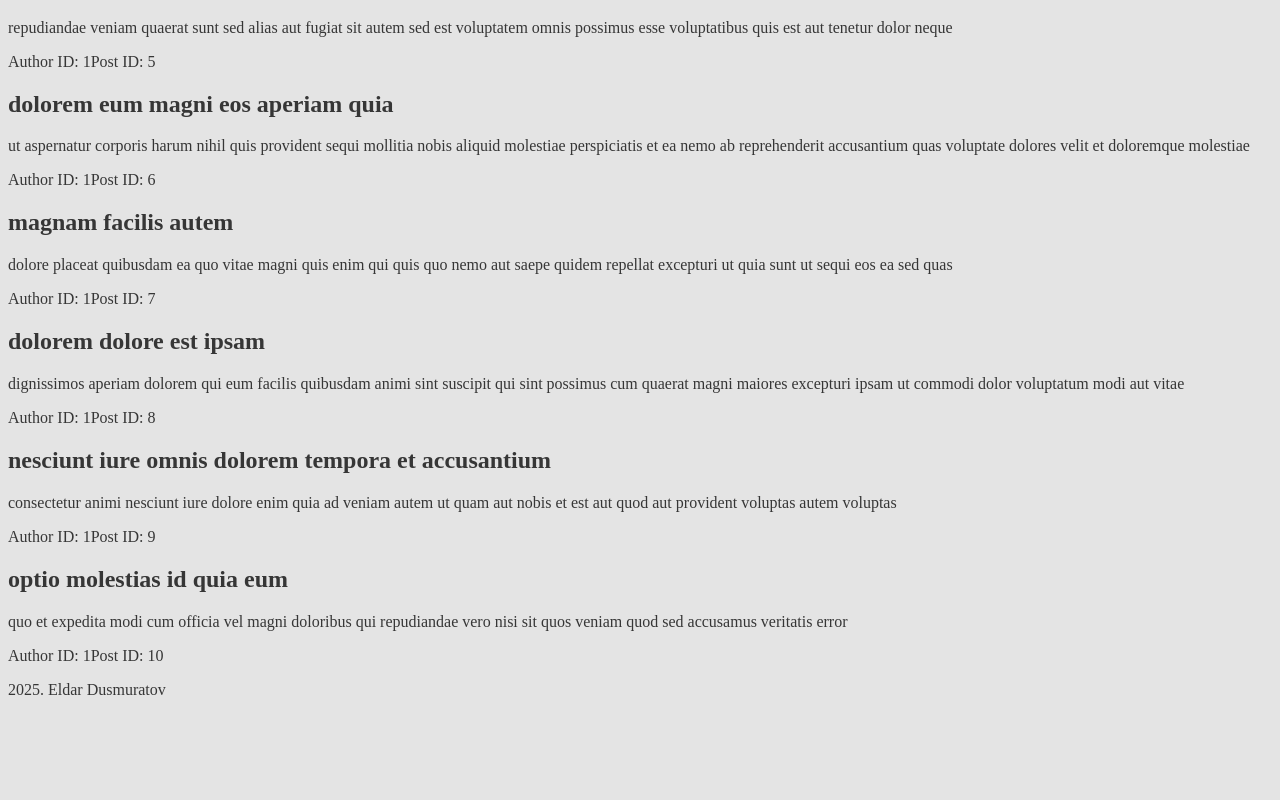
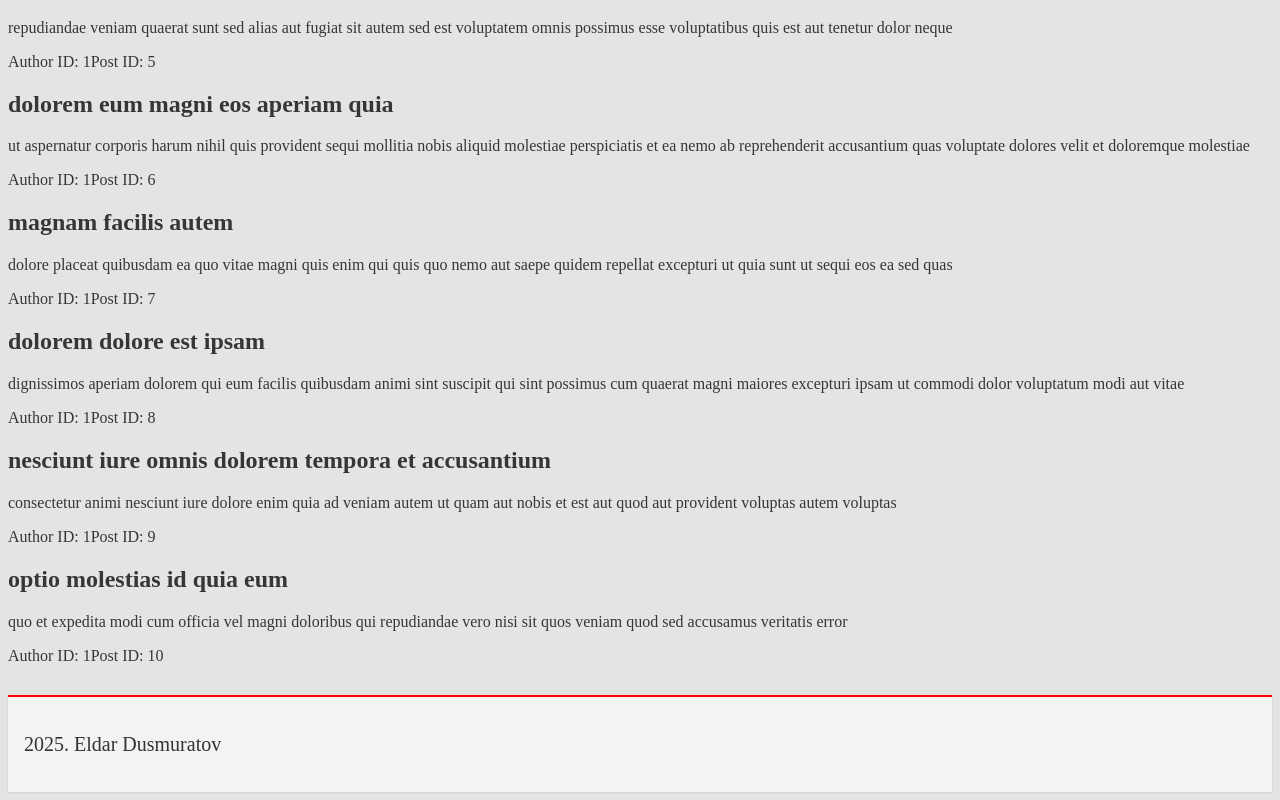
Before and after one commit to doosmurano/posts-app, a React (Vite) app: page / in a window 1280 px wide. Shown: the part 719-1519 px from the top of the page. Before the commit the page ends 1434 px from the top, so only its background shows below. Built offline with nearby package versions, Linux system fonts and the light colour scheme.

Commit message:
feat: Добавит стили для компонента Footer

```diff
--- /dev/null
+++ b/src/widgets/LayoutFooter/Footer.module.css
@@ -0,0 +1,12 @@
+.footer {
+    display: flex;
+    font-size: 20px;
+    flex-direction: column;
+    align-items: left;
+    padding: 16px;
+    background: var(--header-bg);
+    color: var(--header-text);
+    box-shadow: 0 1px 2px rgba(0, 0, 0, 0.1);
+    border-top: 2px solid red;
+    margin-top: 30px;
+}
--- a/src/widgets/LayoutFooter/Footer.tsx
+++ b/src/widgets/LayoutFooter/Footer.tsx
@@ -1,8 +1,9 @@
 import { FC } from "react";
+import styles from "./Footer.module.css";
 
 export const Footer: FC = () => {
     return (
-        <footer className="layout-footer">
+        <footer className={styles.footer}>
            <p>2025. Eldar Dusmuratov</p>
         </footer>
     )
```
